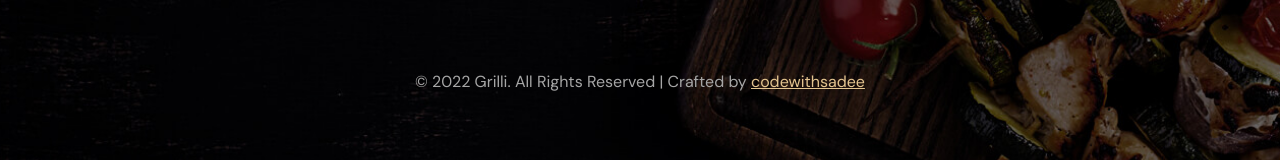
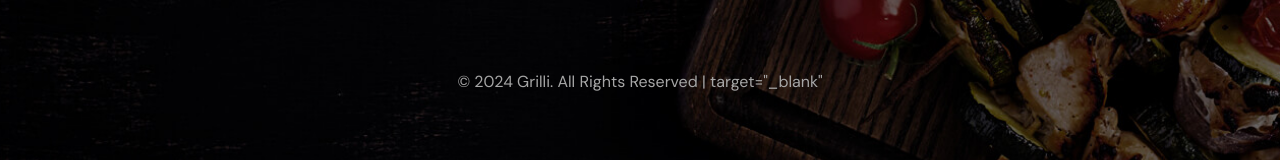
Before and after one commit to Subho18/grilli_restaurant, a plain HTML site: page index.html in a window 1280 px wide. Shown: the part 8496-8656 px from the top of the page. Drawn offline with nearby package versions, Linux system fonts and the light colour scheme; a web font is replaced by a local one.

Commit message:
make changes on footer

```diff
--- a/index.html
+++ b/index.html
@@ -1187,8 +1187,8 @@
       <div class="footer-bottom">
 
         <p class="copyright">
-          &copy; 2022 Grilli. All Rights Reserved | Crafted by <a href="https://github.com/codewithsadee"
-            target="_blank" class="link">codewithsadee</a>
+          &copy; 2024 Grilli. All Rights Reserved |
+            target="_blank"
         </p>
 
       </div>
```
